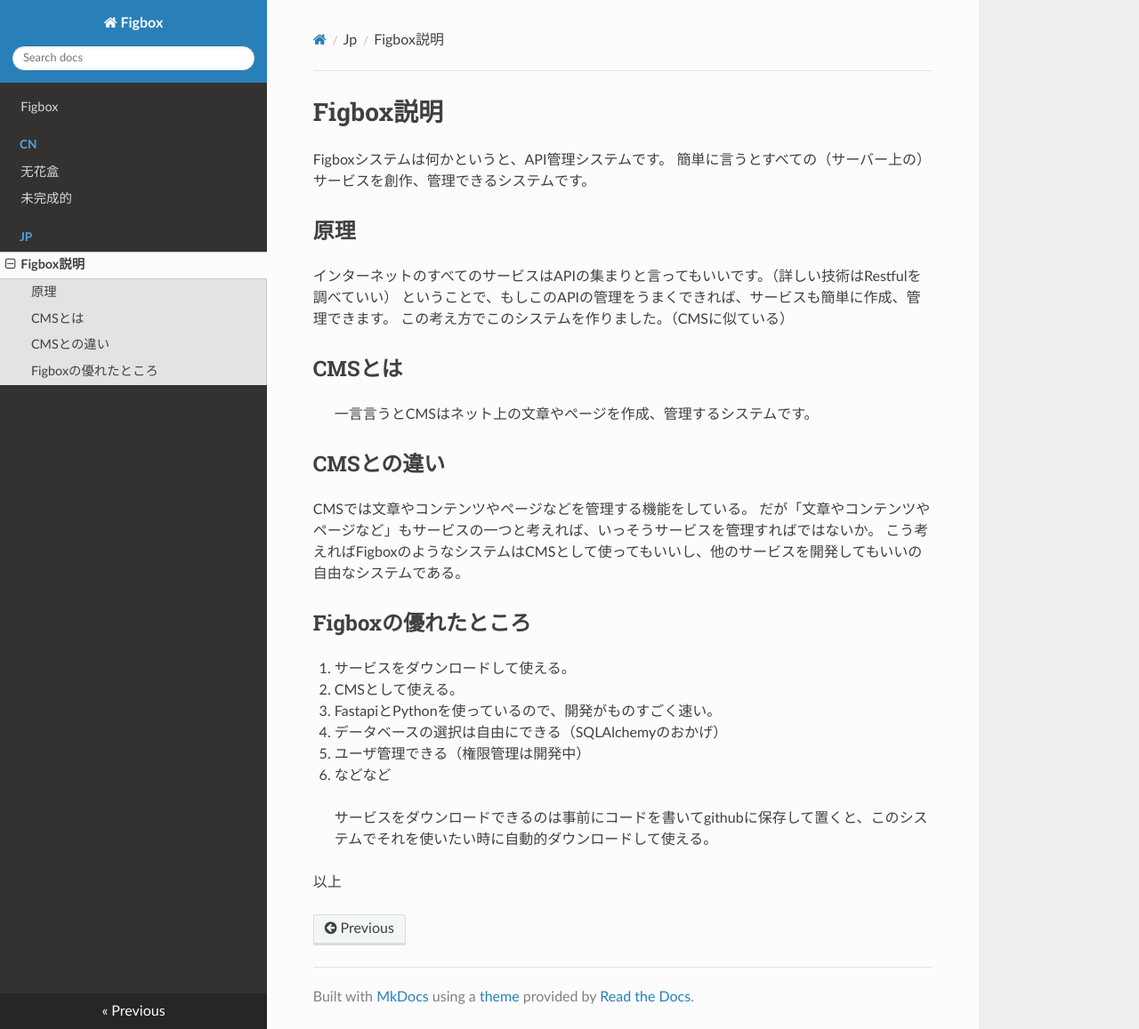
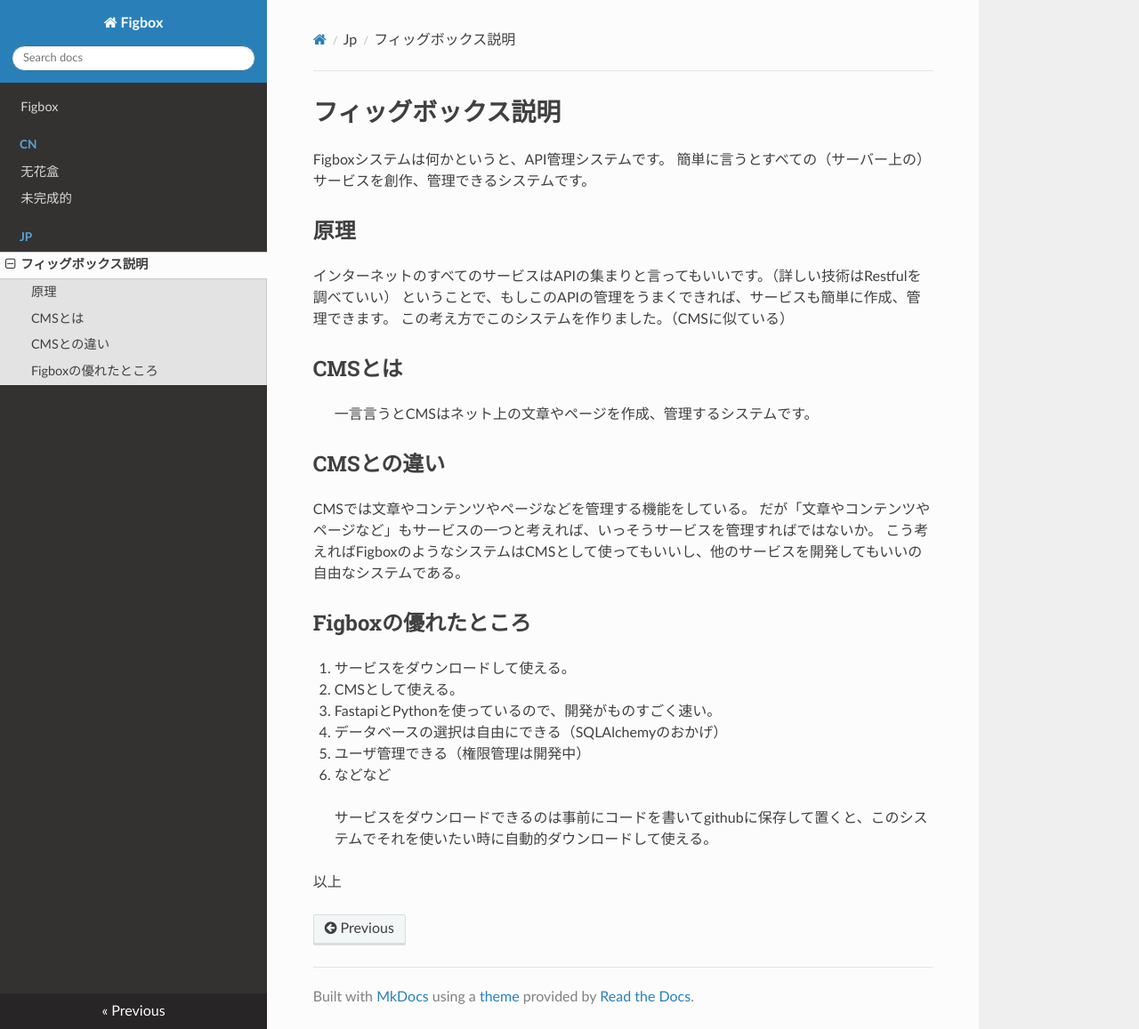
Before and after one commit to fig-box-project/fig_box, an MkDocs documentation site: the page built from docs/jp/doc.md, in a window 1280 px wide and 1157 px high. Shown: the whole window at 89% size. Built offline with MkDocs 1.6.1, drawn with Linux system fonts in a browser that asks for light colours; nearby versions of some CDN libraries.

Commit message:
doc update

```diff
--- a/docs/jp/doc.md
+++ b/docs/jp/doc.md
@@ -1,4 +1,4 @@
-# Figbox説明
+# フィッグボックス説明
 
 Figboxシステムは何かというと、API管理システムです。
 簡単に言うとすべての（サーバー上の）サービスを創作、管理できるシステムです。
```
